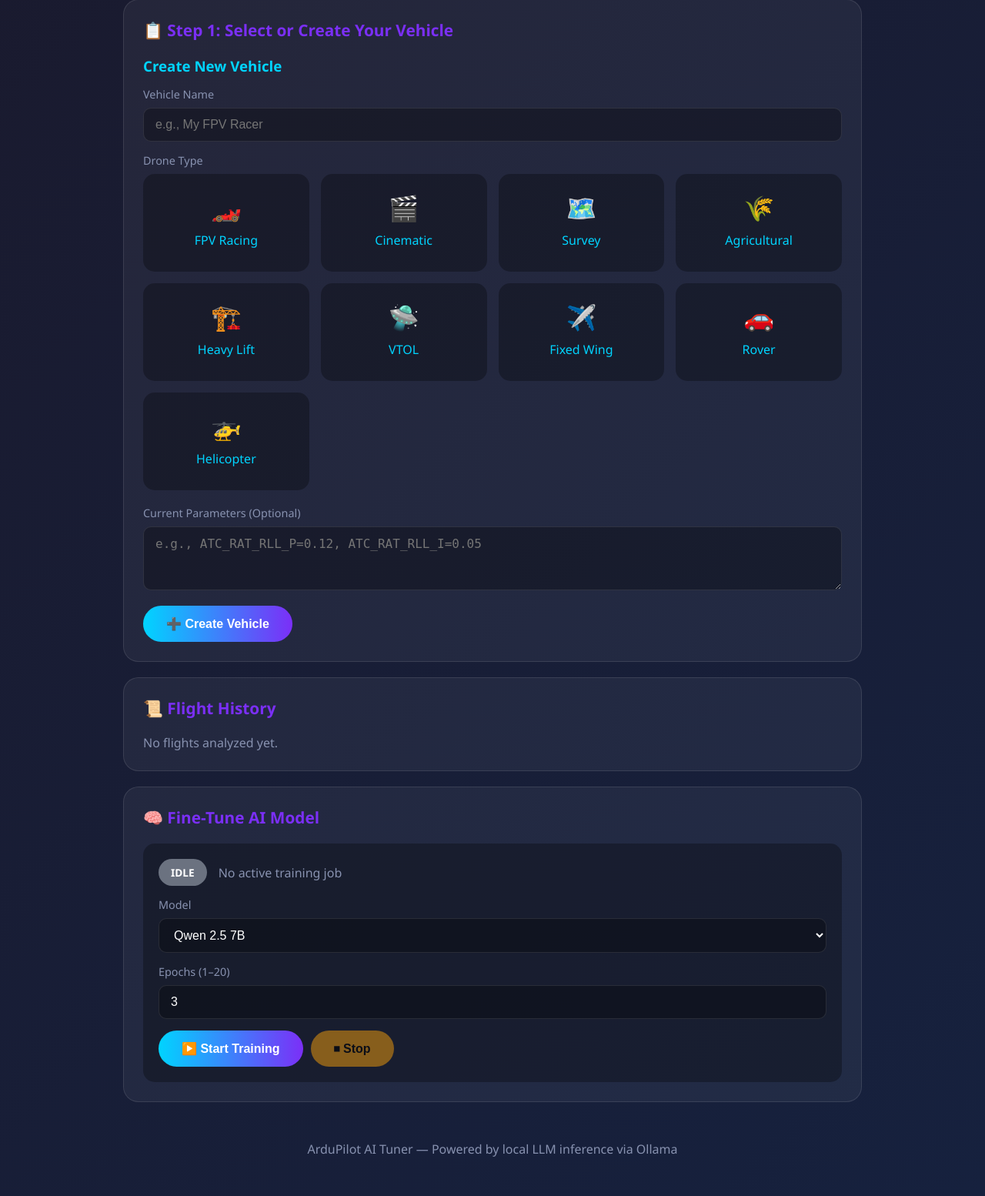
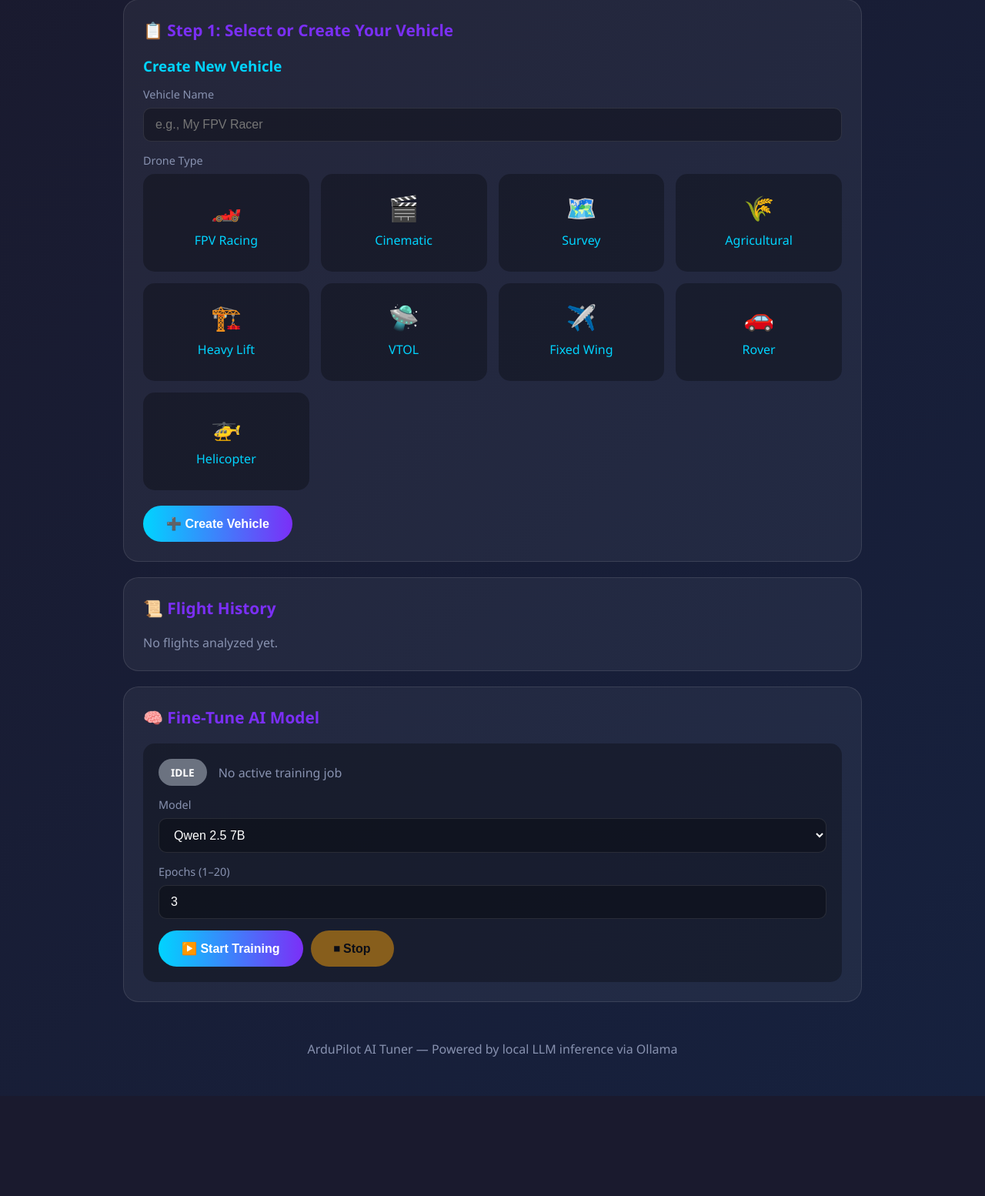
Before and after one commit to Asemdnn/ardupilot-autotune-, a FastAPI app: page / in a window 1280 px wide. Shown: the part 201-1755 px from the top of the page at 77% size. After the commit the page ends 1625 px from the top, so only its background shows below. Run offline with FastAPI, Linux system fonts and the light colour scheme; data that the repository does not hold is empty.

Commit message:
Extract parameters from log and remove manual input

```diff
--- a/app/main.py
+++ b/app/main.py
@@ -540,9 +540,12 @@ async def analyze_log(
         metrics = await asyncio.to_thread(analyze_flight_log, str(filepath))
 
         # Generate recommendations based on vehicle type
-        current_params = parse_current_params(
+        profile_params = parse_current_params(
             current_vehicle.get("current_params")
         )
+        # Parameters extracted from log take precedence over profile parameters
+        log_params = metrics.get("parameters", {})
+        current_params = {**profile_params, **log_params}
         recommendations = await generate_recommendations(
             metrics,
             current_vehicle["drone_type"],
--- a/app/templates/index.html
+++ b/app/templates/index.html
@@ -443,11 +443,7 @@
                 </div>
             </div>
 
-            <div class="form-group">
-                <label>Current Parameters (Optional)</label>
-                <textarea id="currentParams" rows="3"
-                          placeholder="e.g., ATC_RAT_RLL_P=0.12, ATC_RAT_RLL_I=0.05"></textarea>
-            </div>
+
 
             <button class="btn btn-primary" id="createVehicleBtn" onclick="createVehicle()">
                 ➕ Create Vehicle
@@ -632,7 +628,7 @@
             const fd = new FormData();
             fd.append('name', name);
             fd.append('drone_type', typeEl.dataset.type);
-            fd.append('current_params', document.getElementById('currentParams').value);
+            fd.append('current_params', '');
 
             const btn = document.getElementById('createVehicleBtn');
             btn.disabled = true;
```
Also changed, not shown: app/analyzer.py (+19 -2 lines).
